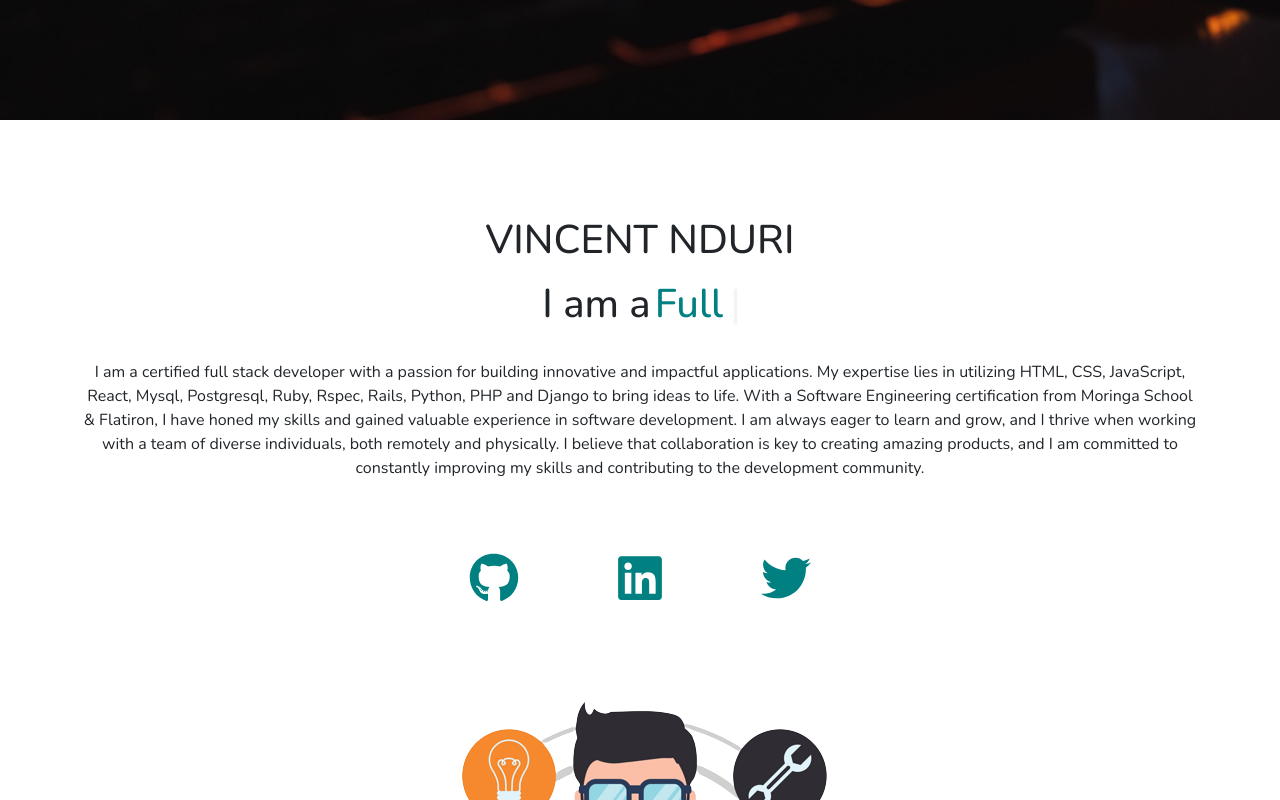
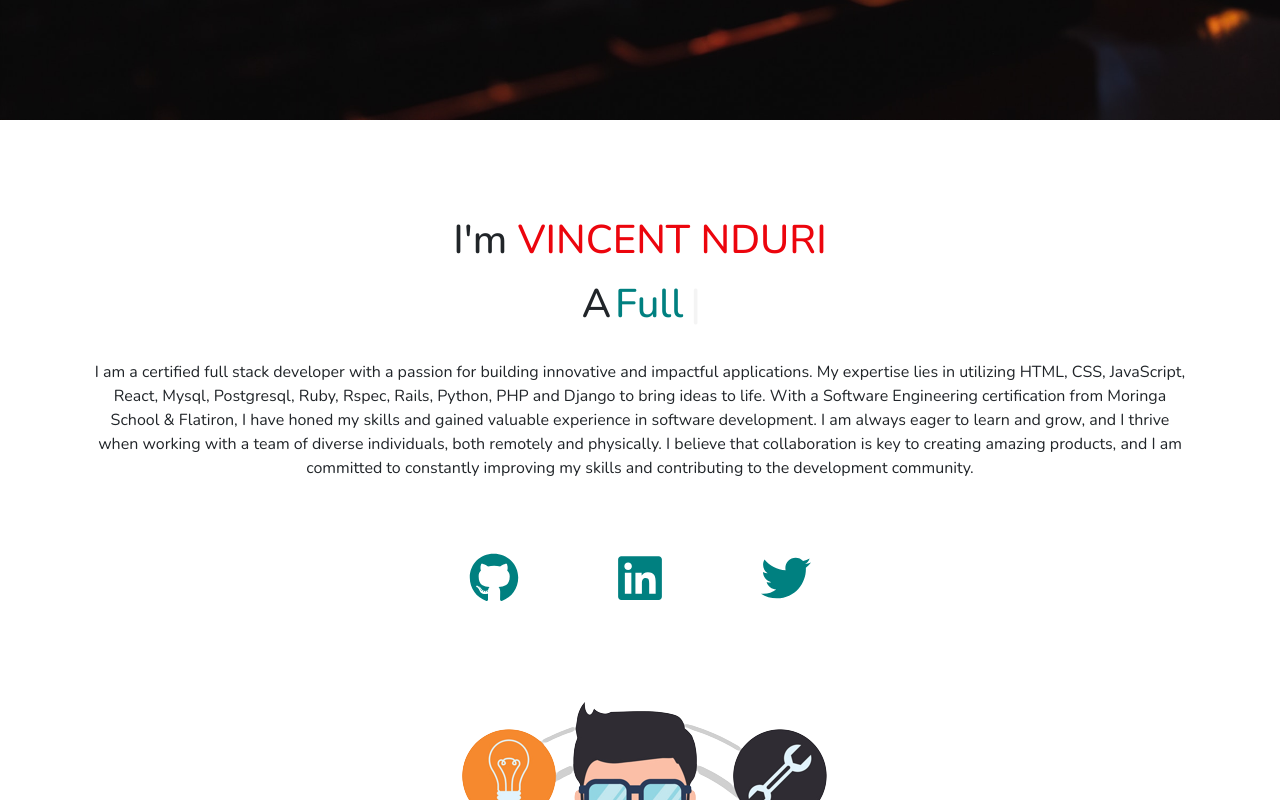
Before and after one commit to ndurivin/my-react-portfolio, a React (Vite) app: page / in a window 1280 px wide. Shown: the part 700-1500 px from the top of the page. Built offline with nearby package versions, Linux system fonts and the light colour scheme.

Commit message:
Adjusted colors on the about section

```diff
--- a/src/App.jsx
+++ b/src/App.jsx
@@ -13,11 +13,13 @@ function App() {
     <>
       <Navbar />
       <Banner />
-      <About />
-      <Services />
-      <Technologies />
-      <Projects />
-      <Testimonials />
+      <div className="container">
+        <About />
+        <Services />
+        <Technologies />
+        <Projects />
+        <Testimonials />
+      </div>
       <Contacts />
       <Footer />
     </>
--- a/src/components/About.jsx
+++ b/src/components/About.jsx
@@ -51,9 +51,11 @@ const Hero = () => {
       id="about"
     >
       <div>
-        <h1 className="text-center mt-5">VINCENT NDURI</h1>
+        <h1 className="text-center mt-5">
+          I'm <span className="about-name">VINCENT NDURI</span>
+        </h1>
         <h1 className="text-center py-2">
-          I am a
+          A
           <span className="p-1" style={{ fontWeight: "light", color: "teal" }}>
             {text}
           </span>
--- a/src/components/Contacts.jsx
+++ b/src/components/Contacts.jsx
@@ -20,8 +20,8 @@ const Contacts = () => {
     },
   ];
   return (
-    <section className="container-fluid contacts mt-5 py-5" id="contacts">
-      <div className="row mb-4">
+    <section className="contacts mt-5 py-5" id="contacts">
+      <div className="container row mb-4">
         <div className="col">
           <h1 className="text-center text-white py-3">Connect with Me!</h1>
           <p className="text-center"></p>
--- a/src/components/Footer.jsx
+++ b/src/components/Footer.jsx
@@ -7,7 +7,6 @@ const Footer = () => {
   return (
     <footer className="bg-dark text-white mt-5">
       <div className="container py-5 mt-5">
-        {/* Upper Row */}
         <div className="row border-bottom pb-3">
           <div className="col-md-4">
             <a className="navbar-brand" href="home">
@@ -26,7 +25,7 @@ const Footer = () => {
             <ul className="list-unstyled">
               <li>
                 <Link
-                  active-footerClass="active-footer"
+                  active-footerclass="active-footer"
                   to="about"
                   spy={true}
                   smooth={true}
@@ -39,7 +38,7 @@ const Footer = () => {
               </li>
               <li>
                 <Link
-                  active-footerClass="active-footer"
+                  active-footerclass="active-footer"
                   to="services"
                   spy={true}
                   smooth={true}
@@ -52,7 +51,7 @@ const Footer = () => {
               </li>
               <li>
                 <Link
-                  active-footerClass="active-footer"
+                  active-footerclass="active-footer"
                   to="technologies"
                   spy={true}
                   smooth={true}
@@ -65,7 +64,7 @@ const Footer = () => {
               </li>
               <li>
                 <Link
-                  active-footerClass="active-footer"
+                  active-footerclass="active-footer"
                   to="projects"
                   spy={true}
                   smooth={true}
@@ -89,7 +88,7 @@ const Footer = () => {
         </div>
 
         {/* Lower Row - Copyright */}
-        <div className="row pt-3 py-5">
+        <div className="row pt-3 py-5 mt-5">
           <div className="col">
             <p className="text-center">
               &copy; {currentYear} Vinn Nduri - Fullstack Develper. All Rights
--- a/src/components/Projects.jsx
+++ b/src/components/Projects.jsx
@@ -42,7 +42,7 @@ const Projects = () => {
   return (
     <section
       className="container mt-5 py-5"
-      data-aos="flip-right"
+      data-aos="zoom-out-up"
       data-aos-offset="200"
       data-aos-easing="ease-in-sine"
       data-aos-duration="600"
--- a/src/index.css
+++ b/src/index.css
@@ -12,6 +12,9 @@ body {
 .services-icon {
   height: 80px !important;
   width: 80px !important;
+}
+.about-name {
+  color: rgb(236, 5, 13);
 }
 
 .services-icon:hover {
@@ -31,6 +34,10 @@ body {
   font-size: 50px !important;
   color: teal;
 }
+.about-icons:hover {
+  font-size: 50px !important;
+  color: rgb(236, 5, 13);
+}
 .contact-icons {
   font-size: 30px !important;
   color: white;
```
